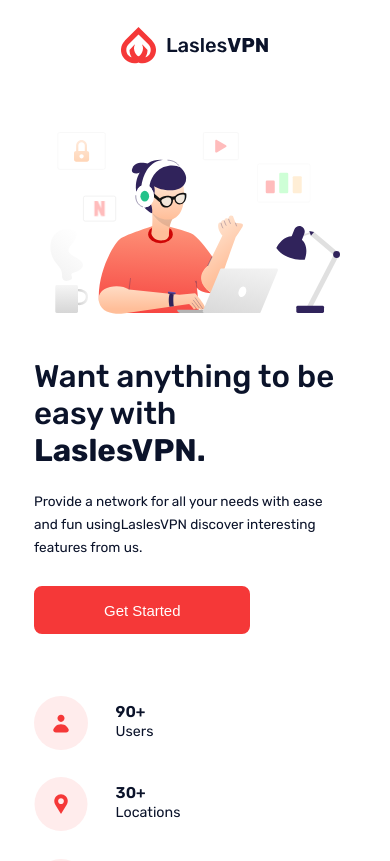
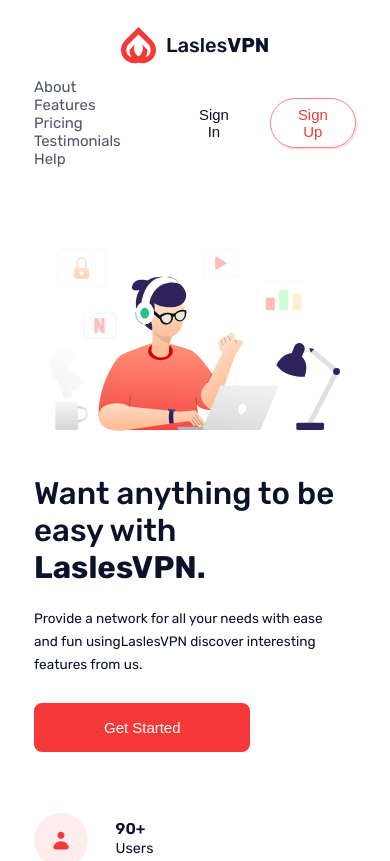
Before and after one commit to growthbeing/laslesvpn-landing-page-assignment, a React (Create React App) app: page / in a window 390 px wide. Shown: the top 861 px of the page. Built offline with nearby package versions, Linux system fonts and the light colour scheme.

Commit message:
fix nav in progress

```diff
--- a/src/Layout/Header/Header.module.css
+++ b/src/Layout/Header/Header.module.css
@@ -39,7 +39,7 @@
     padding: 1rem 5rem;
     border-radius: 8px;
     background-color: var(--primary-color);
-    color: #fff;
+    color: var(--white);
 }
 
 .Header .name {
--- a/src/Layout/Header/HeaderNavigation.module.css
+++ b/src/Layout/Header/HeaderNavigation.module.css
@@ -3,12 +3,15 @@
         grid-template-columns: repeat(7, 1fr);
         align-items: center;
         height: max-content;
-        margin-top: 2rem;
+        margin-top: 1rem;
+        padding: 1rem 0;
     }
 
     .HeaderNavigation .Logo {
         grid-column: 1/span 1;
     }
+
+
 
     .HeaderNavigation .mainNav {
         grid-column: 2/span 5;
@@ -102,12 +105,9 @@
     }
 
     @media screen and (max-width: 56.25rem) {
-        .HeaderNavigation .mainNav {
-            display: none;
+
+        .HeaderNavigation ul {
+            flex-direction: column;
         }
-        .HeaderNavigation .remNav {
-            display: none;
-        }
+
     }
-
-    /* TODO Mobile Navigation Menu showing*/
--- a/src/index.css
+++ b/src/index.css
@@ -5,6 +5,7 @@
   --primary-color: #f53838;
   --text-color-light: #4f5665;
   --text-color-dark: #0b132a;
+  --white: #ffffff;
 }
 
 * {
```
